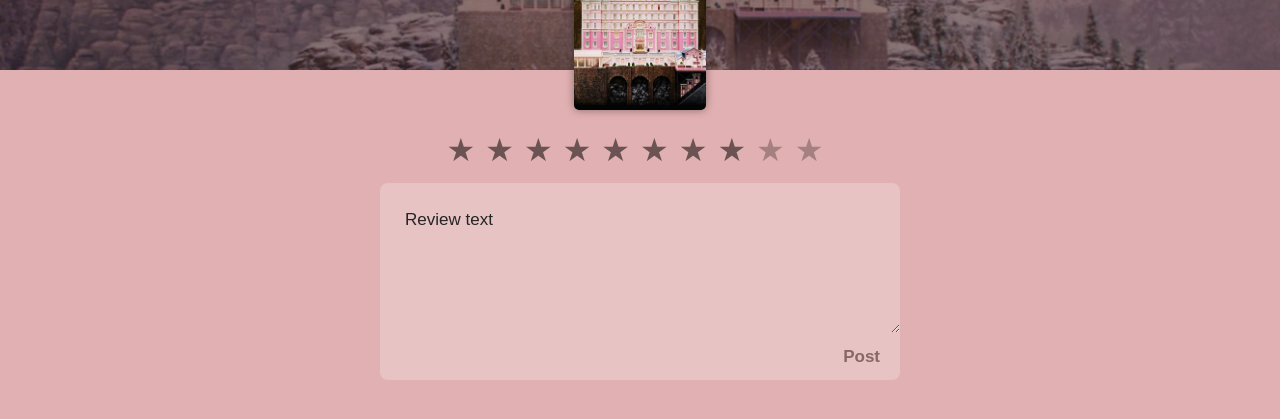
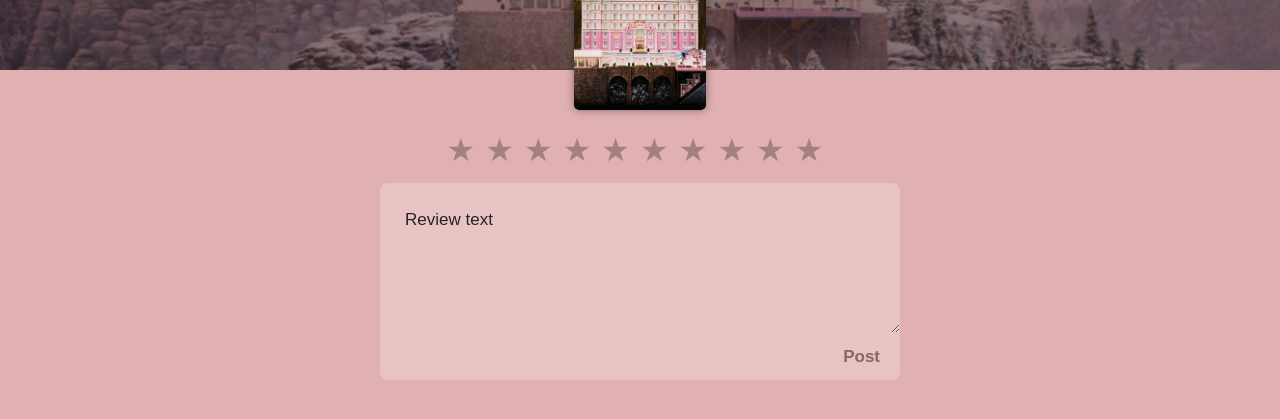
Before and after one commit to htmlacademy-univer-javascript-3/2438397-what-to-watch-3, a React (Vite) app: page /films/100500/review in a window 1280 px wide. Shown: the part 273-692 px from the top of the page. Built offline with nearby package versions, Linux system fonts and the light colour scheme.

Commit message:
add review page refactor

```diff
--- a/src/app/app.tsx
+++ b/src/app/app.tsx
@@ -16,7 +16,7 @@ import {SignInPage} from '../pages/signInPage/signInPage';
 
 import {AppProps} from '../propsTypes/pagesProsTypes';
 
-export function App({mainPageProps, myFilmsPageProps, playerPageProps}: AppProps): ReactElement {
+export function App({mainPageProps, myFilmsPageProps, playerPageProps, addReviewPageProps}: AppProps): ReactElement {
   return (
     <HelmetProvider>
       <BrowserRouter>
@@ -31,7 +31,10 @@ export function App({mainPageProps, myFilmsPageProps, playerPageProps}: AppProps
             element={<MainPage filmsCardList={mainPageProps.filmsCardList} filmPromo={mainPageProps.filmPromo}/>}
           />
           <Route path={AppRoute.Film} element={<MoviePage />} />
-          <Route path={AppRoute.AddReview} element={<AddReviewPage />} />
+          <Route
+            path={AppRoute.AddReview}
+            element={<AddReviewPage id={addReviewPageProps.id} name={addReviewPageProps.name} imgSrc={addReviewPageProps.imgSrc} bgImgSrc={addReviewPageProps.bgImgSrc}/>}
+          />
           <Route path={AppRoute.Player} element={<PlayerPage videoSrc={playerPageProps.videoSrc} posterSrc={playerPageProps.posterSrc}/>} />
           <Route path='*' element={<NotFoundPage />} />
         </Routes>
--- /dev/null
+++ b/src/components/addReviewForm/addReviewForm.tsx
@@ -0,0 +1,36 @@
+import {ReactElement, useState} from 'react';
+import {Star} from './star';
+
+export type ReviewForm = {
+  rating: number;
+  comment: string;
+};
+
+export function AddReviewForm(): ReactElement {
+  const [reviewForm, setReviewForm] = useState<ReviewForm>({
+    rating: 0,
+    comment: '',
+  });
+
+  return (
+    <div className="add-review">
+      <form action="addReviewPage#" className="add-review__form">
+        <div className="rating">
+          <div className="rating__stars">
+            {Array.from(Array(10).keys()).map((i) => (
+              <Star key={10 - i} value={10 - i} onClick={() => setReviewForm({...reviewForm, rating: 10 - i})} />
+            ))}
+          </div>
+        </div>
+
+        <div className="add-review__text">
+          <textarea className="add-review__textarea" name="review-text" id="review-text" placeholder="Review text" onChange={(e) => setReviewForm({...reviewForm, comment: e.target.value})}></textarea>
+          <div className="add-review__submit">
+            <button className="add-review__btn" type="submit">Post</button>
+          </div>
+
+        </div>
+      </form>
+    </div>
+  );
+}
--- /dev/null
+++ b/src/components/addReviewForm/star.tsx
@@ -0,0 +1,12 @@
+import React, {ReactElement} from 'react';
+
+import {StarProps} from '../../propsTypes/componentsPropsTypes';
+
+export function Star({value, onClick}: StarProps): ReactElement {
+  return (
+    <React.Fragment>
+      <input className="rating__input" id={`star-${value}`} type="radio" name="rating" value={value} onClick={onClick} />
+      <label className="rating__label" htmlFor={`star-${value}`}>Rating {value}</label>
+    </React.Fragment>
+  );
+}
--- a/src/index.tsx
+++ b/src/index.tsx
@@ -4,6 +4,7 @@ import {App} from './app/app';
 import {AppProps} from './propsTypes/pagesProsTypes';
 import {CATALOG_FILMS, FILM_PROMO, MY_FILMS} from './mocks/films';
 import {PLAYER} from './mocks/player';
+import {REVIEW} from './mocks/review';
 
 const root = ReactDOM.createRoot(
   document.getElementById('root') as HTMLElement
@@ -18,10 +19,11 @@ const APP_PROPS: AppProps = {
     filmsCardList: MY_FILMS,
   },
   playerPageProps: PLAYER,
+  addReviewPageProps: REVIEW,
 };
 
 root.render(
   <React.StrictMode>
-    <App mainPageProps={APP_PROPS.mainPageProps} myFilmsPageProps={APP_PROPS.myFilmsPageProps} playerPageProps={APP_PROPS.playerPageProps}/>
+    <App mainPageProps={APP_PROPS.mainPageProps} myFilmsPageProps={APP_PROPS.myFilmsPageProps} playerPageProps={APP_PROPS.playerPageProps} addReviewPageProps={APP_PROPS.addReviewPageProps}/>
   </React.StrictMode>
 );
--- /dev/null
+++ b/src/mocks/review.tsx
@@ -0,0 +1,6 @@
+export const REVIEW = {
+  id: 1,
+  name: 'The Grand Budapest Hotel',
+  imgSrc: 'img/the-grand-budapest-hotel-poster.jpg',
+  bgImgSrc: 'img/bg-the-grand-budapest-hotel.jpg',
+};
--- a/src/pages/addReviewPage/addReviewPage.tsx
+++ b/src/pages/addReviewPage/addReviewPage.tsx
@@ -1,13 +1,15 @@
 import {ReactElement} from 'react';
 import {Logo} from '../../components/logo/logo';
 import {UserBlock} from '../../components/userBlock/userBlock';
+import {AddReviewProps} from '../../propsTypes/componentsPropsTypes';
+import {AddReviewForm} from '../../components/addReviewForm/addReviewForm';
 
-export function AddReviewPage(): ReactElement {
+export function AddReviewPage({name, imgSrc, bgImgSrc}: AddReviewProps): ReactElement {
   return (
     <section className="film-card film-card--full">
       <div className="film-card__header">
         <div className="film-card__bg">
-          <img src="img/bg-the-grand-budapest-hotel.jpg" alt="The Grand Budapest Hotel" />
+          <img src={bgImgSrc} alt={name} />
         </div>
 
         <h1 className="visually-hidden">WTW</h1>
@@ -18,7 +20,7 @@ export function AddReviewPage(): ReactElement {
           <nav className="breadcrumbs">
             <ul className="breadcrumbs__list">
               <li className="breadcrumbs__item">
-                <a href="film-page.html" className="breadcrumbs__link">The Grand Budapest Hotel</a>
+                <a href="film-page.html" className="breadcrumbs__link">{name}</a>
               </li>
               <li className="breadcrumbs__item">
                 <a className="breadcrumbs__link">Add review</a>
@@ -30,56 +32,11 @@ export function AddReviewPage(): ReactElement {
         </header>
 
         <div className="film-card__poster film-card__poster--small">
-          <img src="img/the-grand-budapest-hotel-poster.jpg" alt="The Grand Budapest Hotel poster" width="218" height="327" />
+          <img src={imgSrc} alt={name} width="218" height="327" />
         </div>
       </div>
 
-      <div className="add-review">
-        <form action="addReviewPage#" className="add-review__form">
-          <div className="rating">
-            <div className="rating__stars">
-              <input className="rating__input" id="star-10" type="radio" name="rating" value="10" />
-              <label className="rating__label" htmlFor="star-10">Rating 10</label>
-
-              <input className="rating__input" id="star-9" type="radio" name="rating" value="9" />
-              <label className="rating__label" htmlFor="star-9">Rating 9</label>
-
-              <input className="rating__input" id="star-8" type="radio" name="rating" value="8" checked />
-              <label className="rating__label" htmlFor="star-8">Rating 8</label>
-
-              <input className="rating__input" id="star-7" type="radio" name="rating" value="7" />
-              <label className="rating__label" htmlFor="star-7">Rating 7</label>
-
-              <input className="rating__input" id="star-6" type="radio" name="rating" value="6" />
-              <label className="rating__label" htmlFor="star-6">Rating 6</label>
-
-              <input className="rating__input" id="star-5" type="radio" name="rating" value="5" />
-              <label className="rating__label" htmlFor="star-5">Rating 5</label>
-
-              <input className="rating__input" id="star-4" type="radio" name="rating" value="4" />
-              <label className="rating__label" htmlFor="star-4">Rating 4</label>
-
-              <input className="rating__input" id="star-3" type="radio" name="rating" value="3" />
-              <label className="rating__label" htmlFor="star-3">Rating 3</label>
-
-              <input className="rating__input" id="star-2" type="radio" name="rating" value="2" />
-              <label className="rating__label" htmlFor="star-2">Rating 2</label>
-
-              <input className="rating__input" id="star-1" type="radio" name="rating" value="1" />
-              <label className="rating__label" htmlFor="star-1">Rating 1</label>
-            </div>
-          </div>
-
-          <div className="add-review__text">
-            <textarea className="add-review__textarea" name="review-text" id="review-text" placeholder="Review text"></textarea>
-            <div className="add-review__submit">
-              <button className="add-review__btn" type="submit">Post</button>
-            </div>
-
-          </div>
-        </form>
-      </div>
-
+      <AddReviewForm />
     </section>
   );
 }
--- a/src/propsTypes/pagesProsTypes.tsx
+++ b/src/propsTypes/pagesProsTypes.tsx
@@ -1,9 +1,10 @@
-import {FilmCardProps, FilmPromoProps, PlayerProps} from './componentsPropsTypes';
+import {AddReviewProps, FilmCardProps, FilmPromoProps, PlayerProps} from './componentsPropsTypes';
 
 export type AppProps = {
   mainPageProps: MainPageProps;
   myFilmsPageProps: MyFilmsPageProps;
   playerPageProps: PlayerProps;
+  addReviewPageProps: AddReviewProps;
 }
 
 export type MainPageProps = {
```
Also changed, not shown: src/propsTypes/componentsPropsTypes.tsx (+12 -0 lines), src/mocks/player.tsx (renamed from src/mocks/player.ts).
